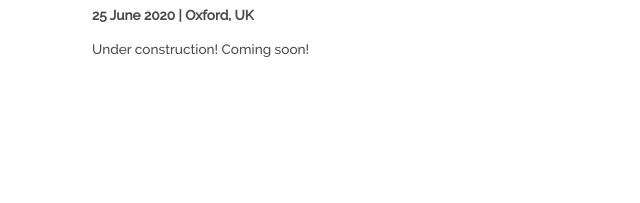
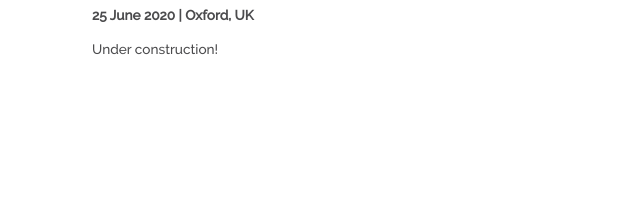
Before and after one commit to DPhilDay2020/DPhilDay2020.github.io, a plain HTML site: page venue.html in a window 1280 px wide. Shown: the part 281-484 px from the top of the page, 163-803 px from the left. Drawn offline with Linux system fonts and the light colour scheme.

Commit message:
Update venue.html

```diff
--- a/venue.html
+++ b/venue.html
@@ -55,7 +55,7 @@
 
 <p><b>25 June 2020 | Oxford, UK</b></p>
 
-<p>Under construction! Coming soon!</p>
+<p>Under construction!</p>
 
 <p>&nbsp;</p>
         </div>
```
